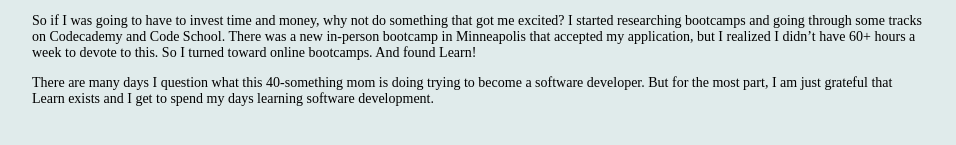
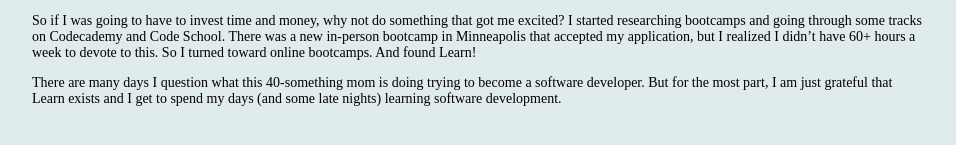
Before and after one commit to jmheyd/jmheyd.github.io, a Jekyll site: the page built from _posts/2016-05-16-why-I-want-to-learn-software-development.md, in a window 1280 px wide. Shown: the part 345-490 px from the top of the page, without its empty margins (160-1116 px from the left). Built offline with Jekyll 4.4.1, drawn with Linux system fonts in a browser that asks for light colours; some web fonts are replaced.

Commit message:
post update

```diff
--- a/_posts/2016-05-16-why-I-want-to-learn-software-development.md
+++ b/_posts/2016-05-16-why-I-want-to-learn-software-development.md
@@ -12,4 +12,4 @@ I started thinking about what I really wanted to do and what made me the most ha
 
 So if I was going to have to invest time and money, why not do something that got me excited? I started researching bootcamps and going through some tracks on Codecademy and Code School. There was a new in-person bootcamp in Minneapolis that accepted my application, but I realized I didn't have 60+ hours a week to devote to this. So I turned toward online bootcamps. And found Learn!
 
-There are many days I question what this 40-something mom is doing trying to become a software developer. But for the most part, I am just grateful that Learn exists and I get to spend my days learning software development.
+There are many days I question what this 40-something mom is doing trying to become a software developer. But for the most part, I am just grateful that Learn exists and I get to spend my days (and some late nights) learning software development.
```
